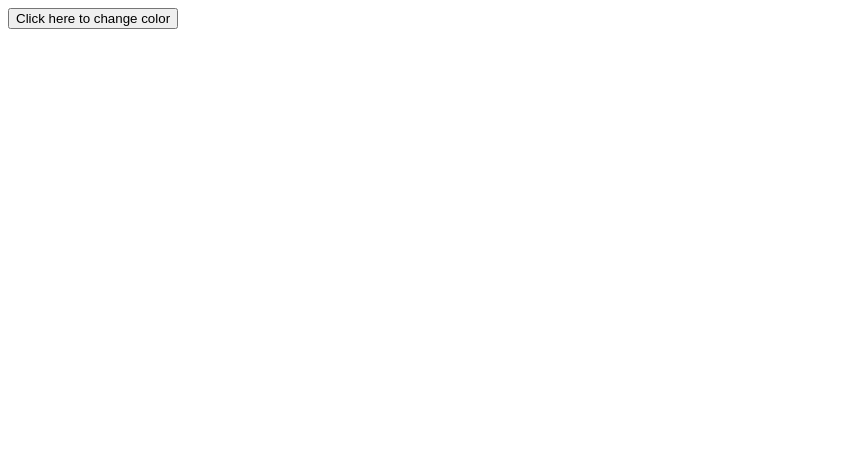
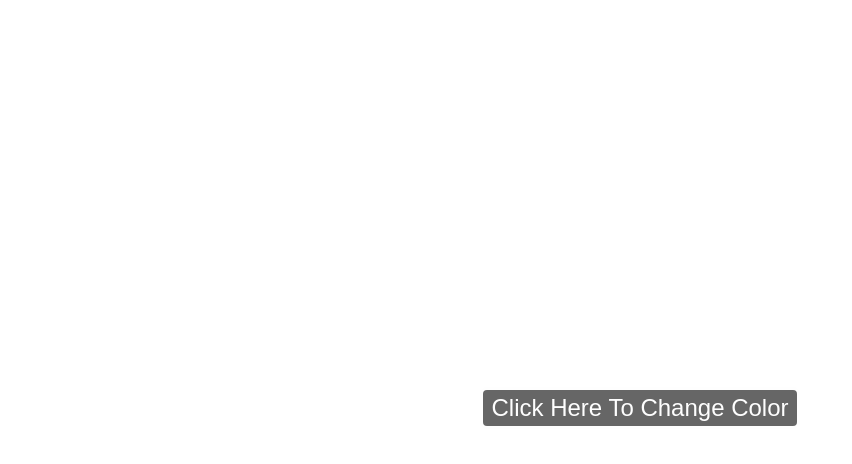
Before and after one commit to DangleCTC/Mysandbox, a plain HTML site: page ChangeBGColor/index.html in a window 1280 px wide. Shown: the whole page, without its empty margins (0-852 px from the left). Drawn offline with Linux system fonts and the light colour scheme.

Commit message:
Change BG color project

```diff
--- a/ChangeBGColor/index.html
+++ b/ChangeBGColor/index.html
@@ -4,7 +4,7 @@
     <meta charset="UTF-8">
     <meta name="viewport" content="width=device-width, initial-scale=1.0">
     <meta http-equiv="X-UA-Compatible" content="ie=edge">
-    <link rel="stylesheer" href="main.css">
+    <link rel="stylesheet" href="main.css">
     <title>Document</title>
 </head>
 <body>
--- a/ChangeBGColor/main.css
+++ b/ChangeBGColor/main.css
@@ -0,0 +1,22 @@
+body{
+    min-height:100vh;
+    display: flex;
+    justify-content: center;
+    align-items: center;
+}
+
+.colorBtn{
+    padding: 0.25rem 0.5rem;
+    border: 3px solid #fefefe;
+    border-radius: 7px;
+    color: #fefefe;
+    background: rgba(0, 0, 0, 0.6);
+    font-size: 1.5rem;
+    text-transform: capitalize;
+    cursor: pointer;
+    outline: none;
+}
+
+.colorBtn:hover{
+    background: rgb(0,0,0);
+}
--- a/ChangeBGColor/script.js
+++ b/ChangeBGColor/script.js
@@ -0,0 +1,12 @@
+const colorBtn = document.querySelector('.colorBtn');
+const bodyBcg = document.querySelector('body');
+
+const colors = ['yellow', 'lightgreen', 'lightblue','#3b5998', 'black', 'pink'];
+
+colorBtn.addEventListener('click', changeColor);
+
+function changeColor(){
+    //bodyBcg.style.backgroundColor = colors[0];
+    let random = Math.floor(Math.random()*colors.length)
+    bodyBcg.style.backgroundColor = colors[random];
+}
```
